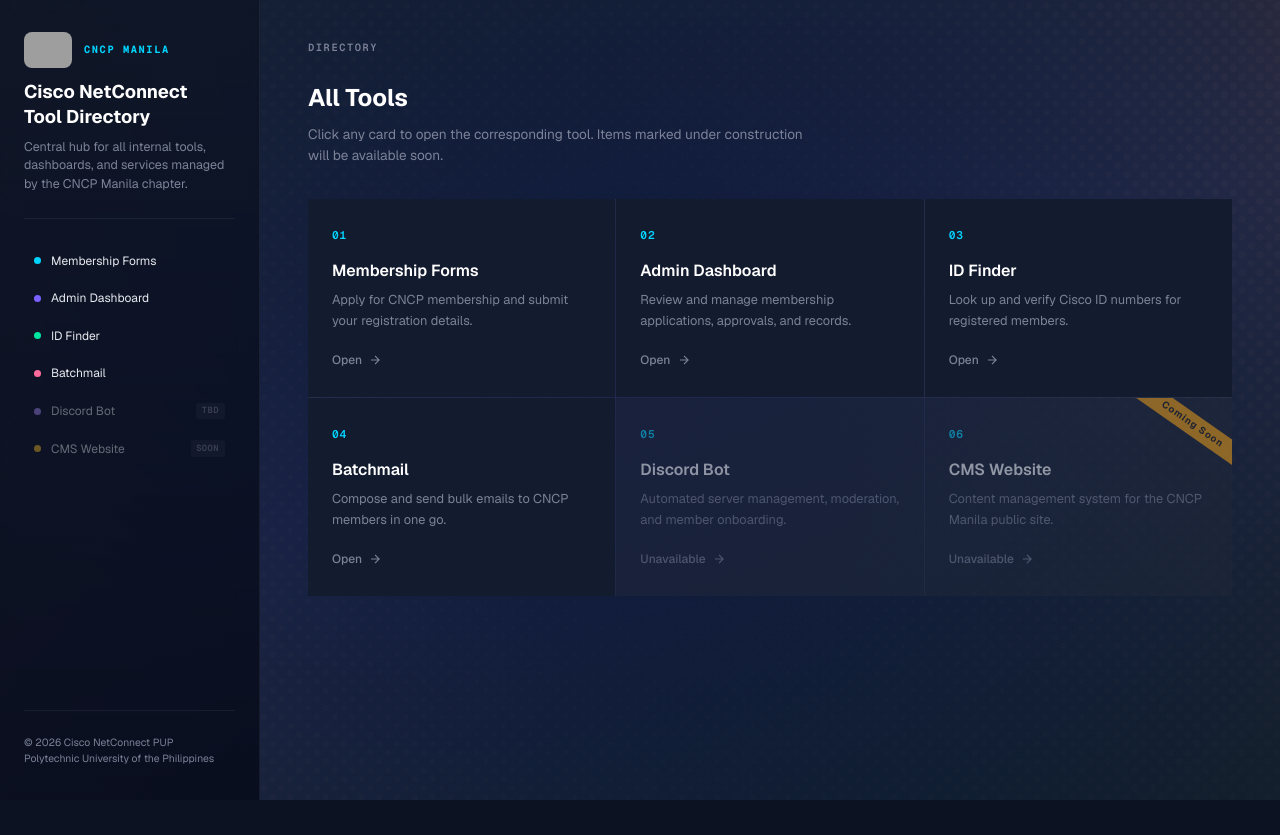
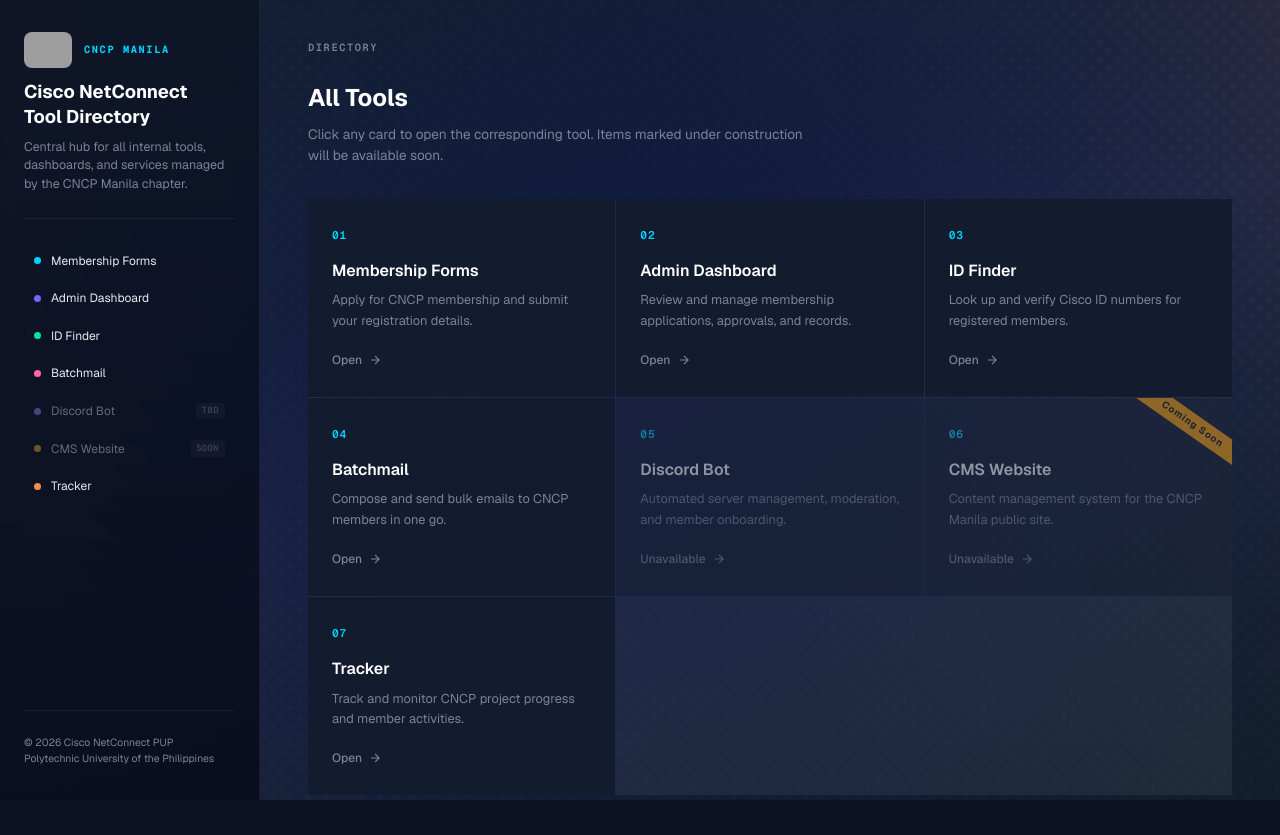
Before and after one commit to red-sakai/cncp-directory, a Next.js app: page / in a window 1280 px wide. Before the commit the page ends 800 px from the top, so only its background shows below. Built offline with nearby package versions, Linux system fonts and the light colour scheme; grey boxes are pictures that could not be loaded.

Commit message:
feat: add tracker

```diff
--- a/app/page.tsx
+++ b/app/page.tsx
@@ -57,6 +57,15 @@
     url: "#",
     status: "construction",
     color: "#fbbf24",
+  },
+  {
+    id: "07",
+    name: "Tracker",
+    description:
+      "Track and monitor CNCP project progress and member activities.",
+    url: "https://cncp-tracker.vercel.app/",
+    status: "active",
+    color: "#ff8a50",
   },
 ];
 
```
